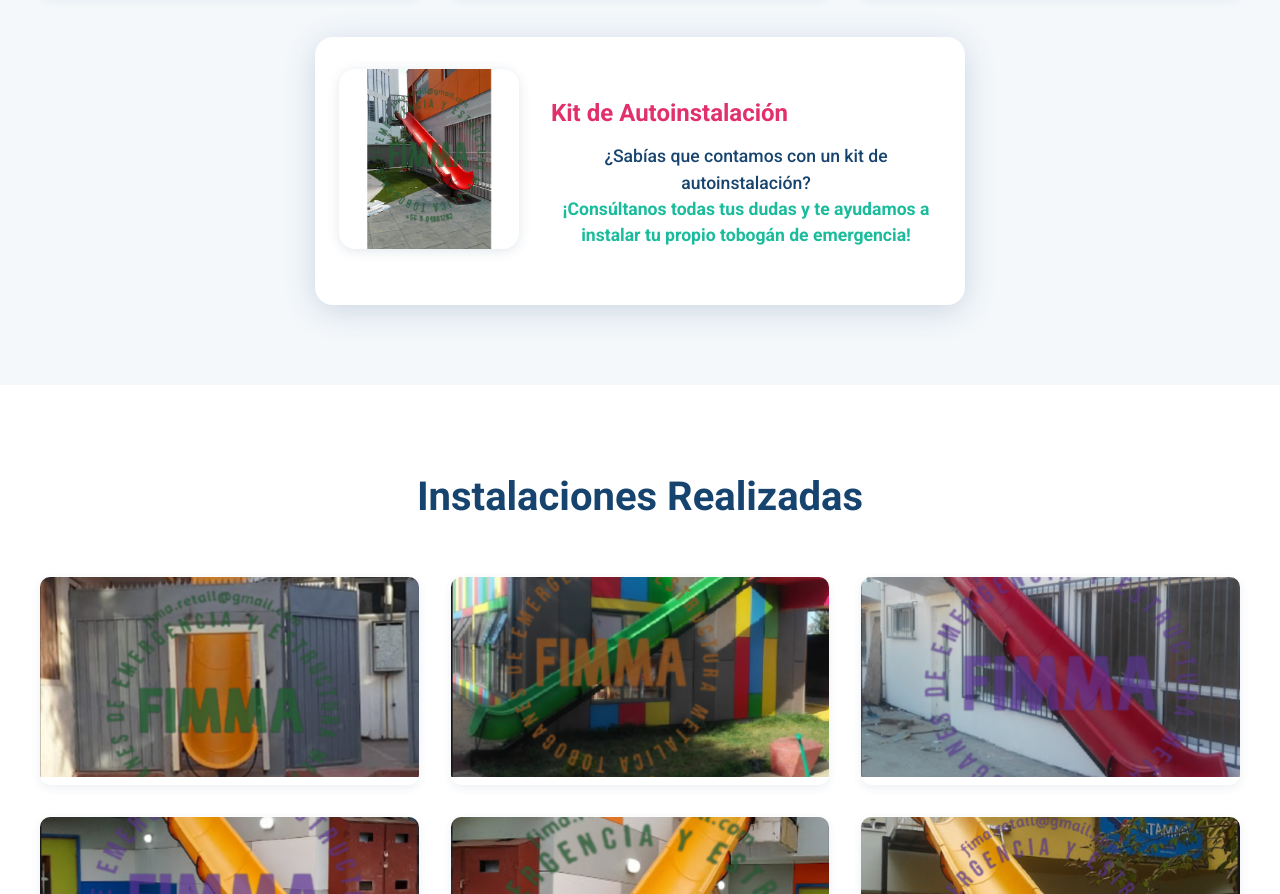
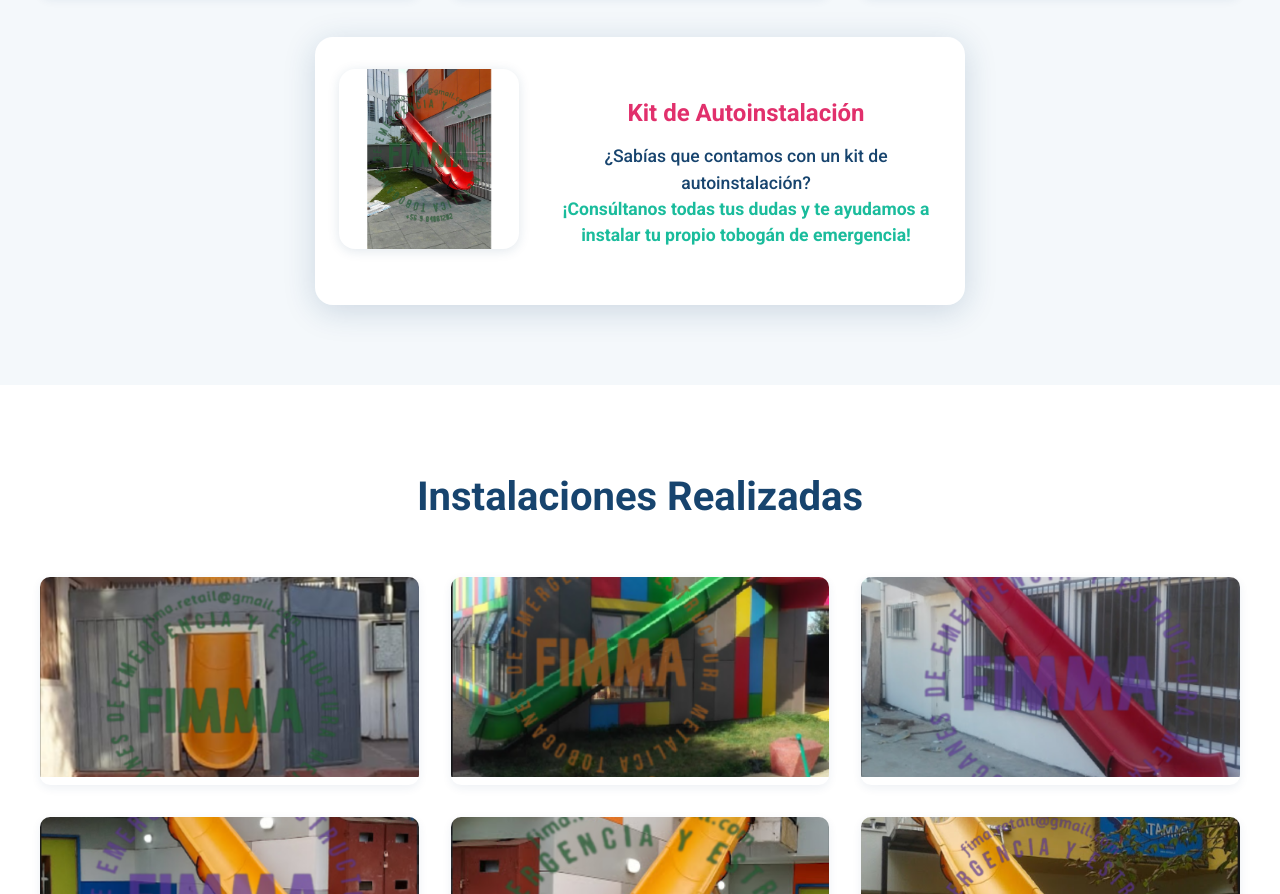
Before and after one commit to tvasquezm/Sitio-Web-Fimma-, a plain HTML site: page index.html in a window 1280 px wide. Shown: the part 2111-3005 px from the top of the page. Drawn offline with Linux system fonts and the light colour scheme.

Commit message:
Última actualización de código

```diff
--- a/index.html
+++ b/index.html
@@ -77,7 +77,7 @@
             <div class="feature" style="background: #fff; color: #17446e; margin-top:2.5rem; max-width:650px; margin-left:auto; margin-right:auto; box-shadow: 0 6px 32px rgba(23,68,110,0.18); border-radius: 18px; display:flex;align-items:center;gap:2rem;flex-wrap:wrap;padding:2rem 1.5rem;">
                 <img src="imagenes/tobogan2.png" alt="Kit de Autoinstalación" style="width:180px;height:180px;object-fit:cover;border-radius:16px;box-shadow:0 2px 12px rgba(23,68,110,0.13);background:#fff;">
                 <div style="flex:1;min-width:200px;display:flex;flex-direction:column;justify-content:center;align-items:flex-start;">
-                    <h3 style="color:#E1306C;font-size:1.5rem;margin-bottom:0.7rem;">Kit de Autoinstalación</h3>
+                    <h3 style="color:#E1306C;font-size:1.5rem;margin-bottom:0.7rem;text-align:center;width:100%;">Kit de Autoinstalación</h3>
                     <p style="font-weight:500;font-size:1.1rem;line-height:1.5;">¿Sabías que contamos con un kit de autoinstalación?<br><span style="color:#1abc9c;font-weight:700;">¡Consúltanos todas tus dudas y te ayudamos a instalar tu propio tobogán de emergencia!</span></p>
                 </div>
             </div>
```
